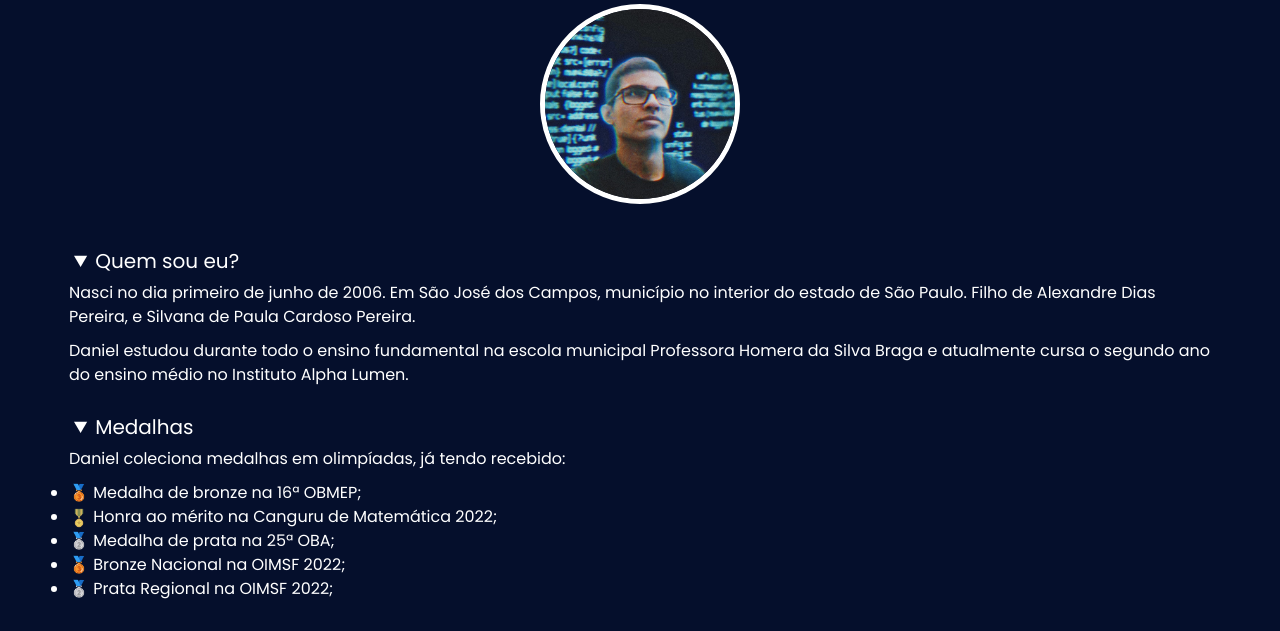
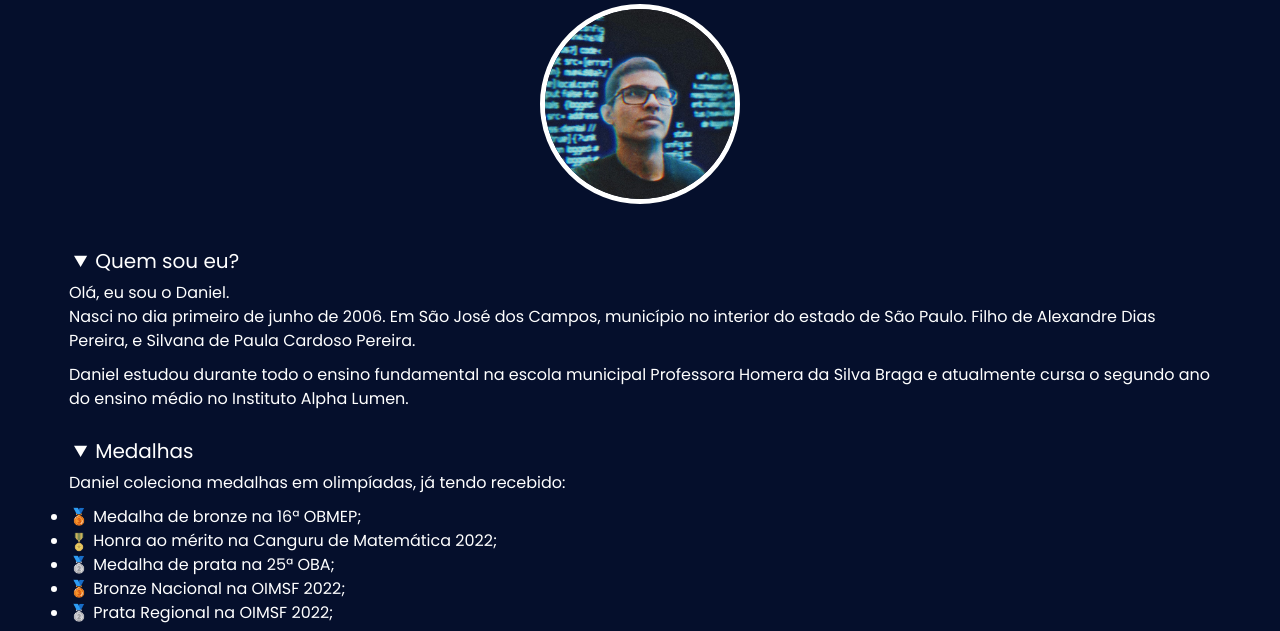
Before and after one commit to DanielDPereira/DanielDiasPereira, a plain HTML site: page index.html in a window 1280 px wide. Shown: the part 136-767 px from the top of the page. Drawn offline with nearby package versions, Linux system fonts and the light colour scheme.

Commit message:
Update index.html

```diff
--- a/index.html
+++ b/index.html
@@ -56,7 +56,7 @@
   <div class="texto1">
     <details open>
       <summary>Quem sou eu?</summary>
-      <p>Nasci no dia primeiro de junho de 2006. Em São José dos Campos, município no interior do estado de São Paulo. Filho de Alexandre Dias Pereira, e Silvana de Paula Cardoso Pereira.</p>
+      <p>Olá, eu sou o Daniel.<br>Nasci no dia primeiro de junho de 2006. Em São José dos Campos, município no interior do estado de São Paulo. Filho de Alexandre Dias Pereira, e Silvana de Paula Cardoso Pereira.</p>
       <p>Daniel estudou durante todo o ensino fundamental na escola municipal Professora Homera da Silva Braga e atualmente cursa o segundo ano do ensino médio no <a href="https://alphalumen.org.br/" target="_blank">Instituto Alpha Lumen.</a></p>
     </details>
 
```
